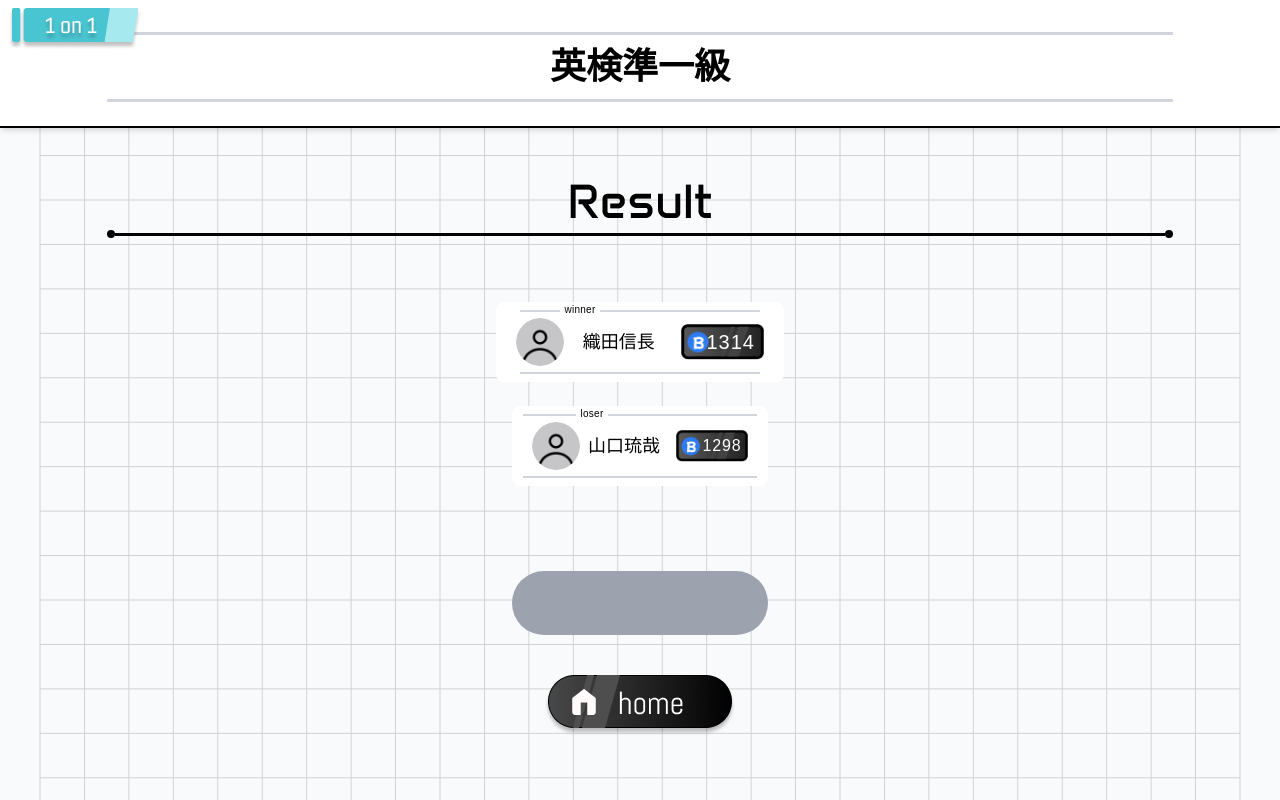
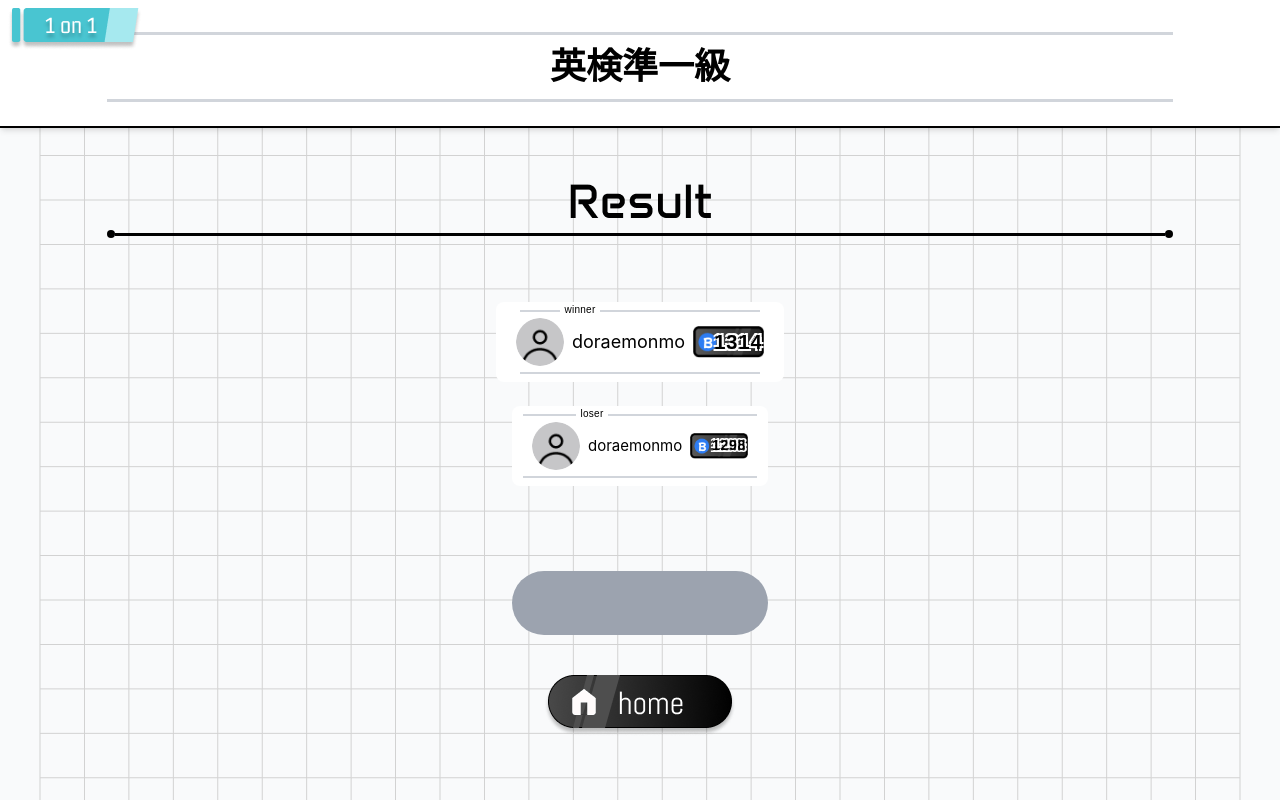
Before and after one commit to Kazu-1024/kazuyoshi-temp-, a React (Create React App) app: page /Result in a window 1280 px wide. Built offline with nearby package versions, Linux system fonts and the light colour scheme; the HTML template or start-up script is replaced by a standard one.

Commit message:
rateのスタイルの変更ユーザネームのスタイル調整

```diff
--- a/src/components/Result/Result.jsx
+++ b/src/components/Result/Result.jsx
@@ -8,8 +8,8 @@ import ratingBg from "../../assets/images/ratingBg.png";
 const Result = () => {
   // サンプルデータ
   const [resultData, setResultData] = useState({
-    winner: {name: '織田信長', rate: 1314 },
-    loser: {name: '山口琉哉', rate: 1298 }
+    winner: {name: 'doraemonmo', rate: 1314 },
+    loser: {name: 'doraemonmo', rate: 1298 }
   });
 
   return (
@@ -38,10 +38,10 @@ const Result = () => {
                 <div className="w-5/6 border-t border border-gray-300 mt-2 mx-auto" />
                 <div className="flex items-center justify-between w-full h-full px-5 ">
                   <img src={defaultIcon} className="w-12 h-12 rounded-full" />
-                  <p className="text-lg mr-2">{resultData.winner.name}</p>
+                  <p className="text-lg mx-2">{resultData.winner.name}</p>
                   <div className="relative w-1/3">
                     <img src={ratingBg} alt="Rating Backgroud" className="block" />
-                    <p className="absolute inset-0 left-4 flex items-center justify-center text-white font-jaro tracking-wider text-xl">
+                    <p className="absolute inset-0 left-5 flex items-center justify-center text-white font-jaro tracking-wider text-xl outlined-bold">
                       {resultData.winner.rate}
                     </p>
                   </div>
@@ -56,10 +56,10 @@ const Result = () => {
                 <div className="w-11/12 border-t border border-gray-300 mt-2 mx-auto" />
                 <div className="flex items-center justify-between w-full h-full px-5 ">
                   <img src={defaultIcon} className="w-12 h-12 rounded-full" />
-                  <p className="text-lg mr-2">{resultData.loser.name}</p>
+                  <p className="text-[15px] mx-2">{resultData.loser.name}</p>
                   <div className="relative w-1/3">
                     <img src={ratingBg} alt="Rating Backgrond" className="block" />
-                    <p className="absolute inset-0 left-5 flex items-center justify-center text-white font-jaro tracking-wider text-[16px]">
+                    <p className="absolute inset-0 left-5 flex items-center justify-center text-white font-jaro tracking-wider text-[14px] outlined-bold">
                       {resultData.loser.rate}
                     </p>
                   </div>
```
